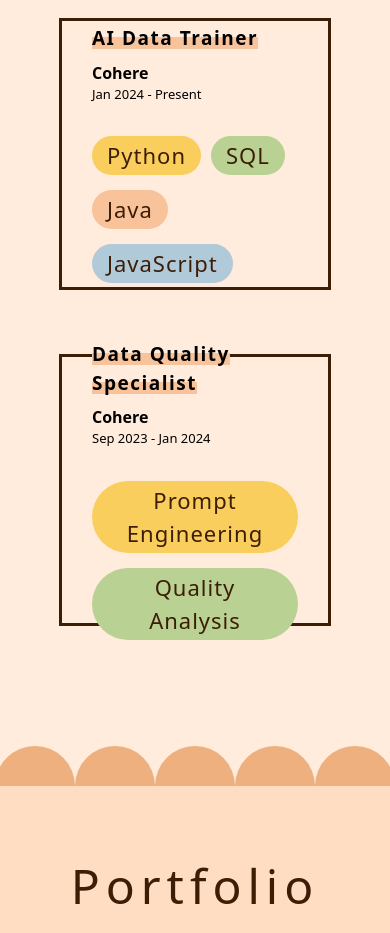
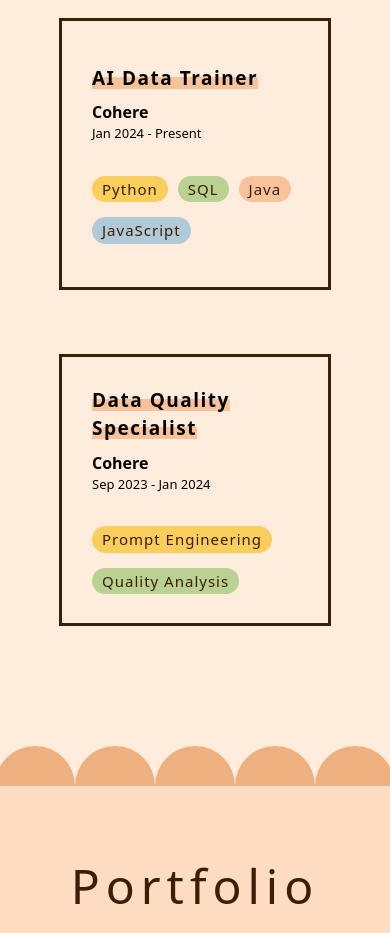
Before and after one commit to juliaszbrt/Portfolio, a Next.js app: page / in a window 390 px wide. Shown: the part 1960-2893 px from the top of the page. Built offline with nearby package versions, Linux system fonts and the light colour scheme; a web font is replaced by a local one.

Commit message:
Modify text size for small screens

```diff
--- a/src/app/Experience.jsx
+++ b/src/app/Experience.jsx
@@ -14,10 +14,10 @@ const Experience = () => {
                   <h3 className="text-[16px] lg:text-[18px] xl:text-[24px] xl:tracking-[1.5px] font-semibold">Cohere</h3>
                   <h4 className="text-[13px] lg:text-[14px] xl:text-[18px] xl:tracking-[1.5px] mb-[1rem]">Jan 2024 - Present</h4>
                   <div className="flex gap-[10px] gap-y-[15px] flex-wrap mt-[2rem] text-[#3C1D06] tracking-[1px]">
-                    <div className="bg-[#FACE5D] text-[22px] text-center rounded-full px-[15px] py-[3px]">Python</div>
-                    <div className="bg-[#b9d193] text-[22px] text-center rounded-full px-[15px] py-[3px]">SQL</div>
-                    <div className="bg-[#F8C39A] text-[22px] text-center rounded-full px-[15px] py-[3px]">Java</div>
-                    <div className="bg-[#B1CAD9] text-[22px] text-center rounded-full px-[15px] py-[3px]">JavaScript</div>
+                    <div className="bg-[#FACE5D] text-[15px] lg:text-[22px] text-center rounded-full px-[10px] py-[2px] lg:px-[15px] lg:py-[3px]">Python</div>
+                    <div className="bg-[#b9d193] text-[15px] lg:text-[22px] text-center rounded-full px-[10px] py-[2px] lg:px-[15px] lg:py-[3px]">SQL</div>
+                    <div className="bg-[#F8C39A] text-[15px] lg:text-[22px] text-center rounded-full px-[10px] py-[2px] lg:px-[15px] lg:py-[3px]">Java</div>
+                    <div className="bg-[#B1CAD9] text-[15px] lg:text-[22px] text-center rounded-full px-[10px] py-[2px] lg:px-[15px] lg:py-[3px]">JavaScript</div>
                   </div>
                 </div>
               </div>
@@ -27,8 +27,8 @@ const Experience = () => {
                   <h3 className="text-[16px] lg:text-[18px] xl:text-[24px] xl:tracking-[1.5px] font-semibold">Cohere</h3>
                   <h4 className="text-[13px] lg:text-[14px] xl:text-[18px] xl:tracking-[1.5px] mb-[1rem]">Sep 2023 - Jan 2024</h4>
                   <div className="flex gap-[10px] gap-y-[15px] flex-wrap mt-[2rem] text-[#3C1D06] tracking-[1px]">
-                    <div className="bg-[#FACE5D] text-[22px] text-center rounded-full px-[15px] py-[3px]">Prompt Engineering</div>
-                    <div className="bg-[#b9d193] text-[22px] text-center rounded-full px-[15px] py-[3px]">Quality Analysis</div>
+                    <div className="bg-[#FACE5D] text-[15px] lg:text-[22px] text-center rounded-full px-[10px] py-[2px] lg:px-[15px] lg:py-[3px]">Prompt Engineering</div>
+                    <div className="bg-[#b9d193] text-[15px] lg:text-[22px] text-center rounded-full px-[10px] py-[2px] lg:px-[15px] lg:py-[3px]">Quality Analysis</div>
                   </div>
                 </div>
               </div>
```
